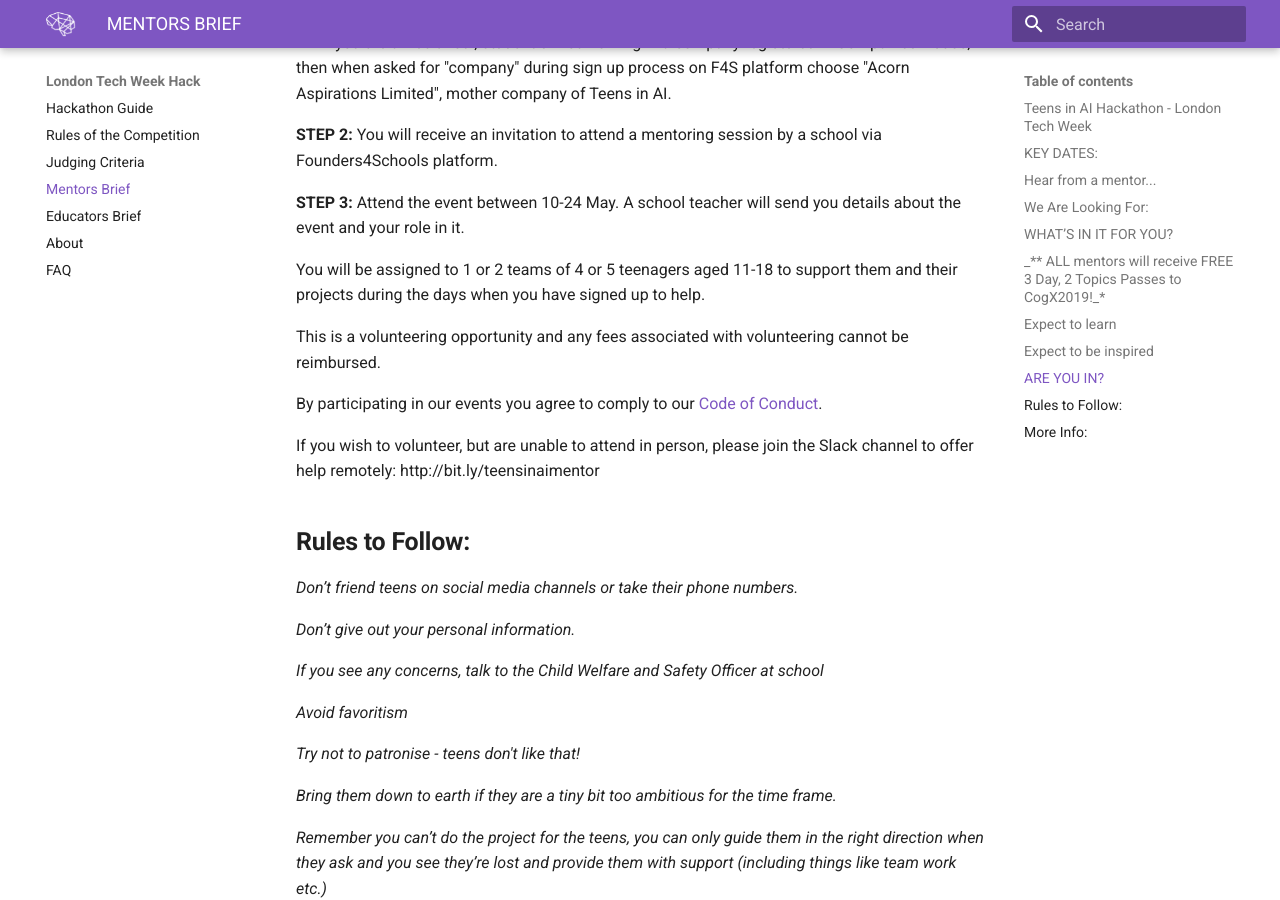
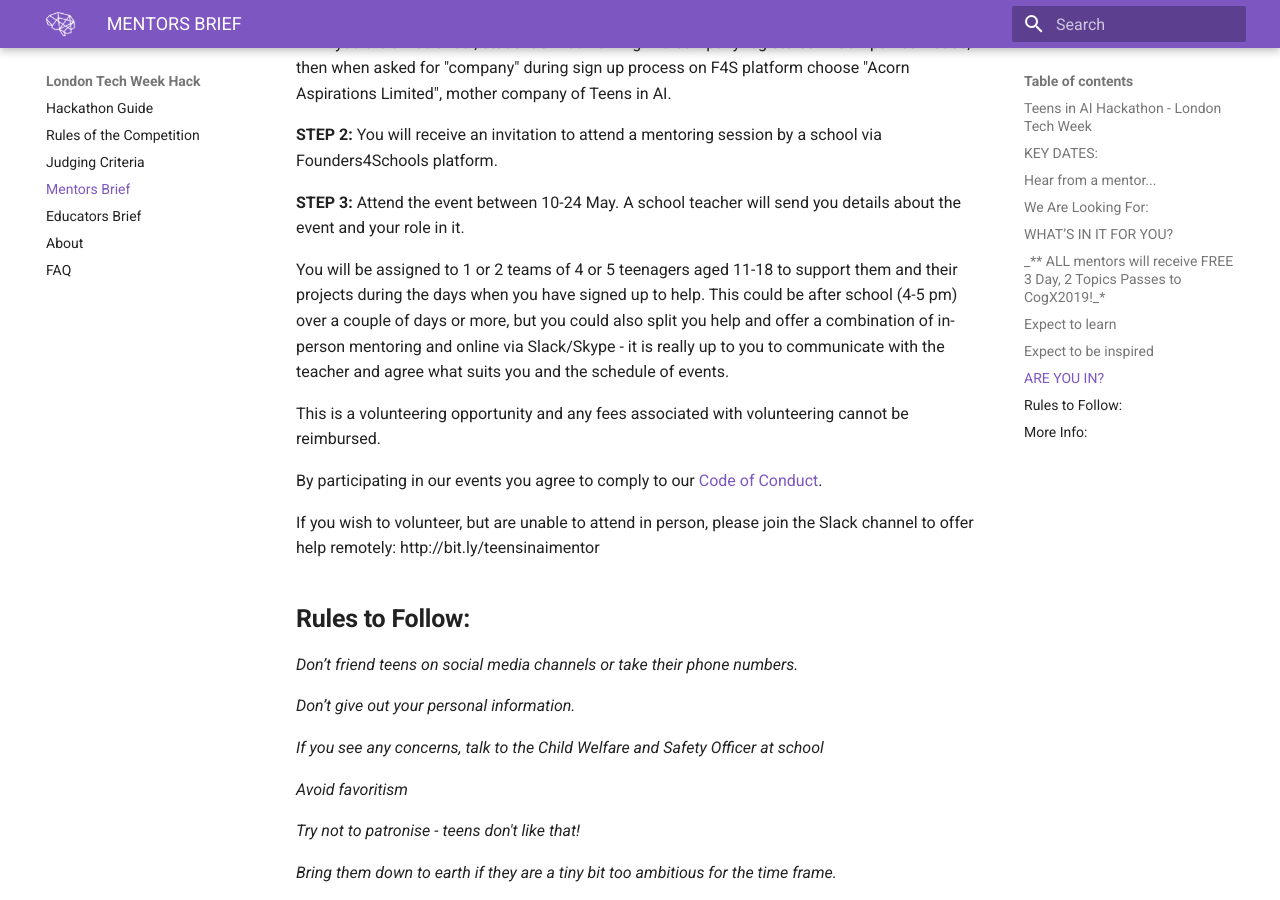
Before and after one commit to elenasinel/tech-week, an MkDocs documentation site: the page built from docs/mentors-brief.md, in a window 1280 px wide and 900 px high, scrolled down 4309 px. Built offline with MkDocs 1.6.1 and Material for MkDocs 9.7.7, drawn with Linux system fonts in a browser that asks for light colours.

Commit message:
Update Documentation “mentors-brief”

```diff
--- a/docs/mentors-brief.md
+++ b/docs/mentors-brief.md
@@ -140,7 +140,7 @@
 
 **STEP 3:** Attend the event between 10-24 May. A school teacher will send you details about the event and your role in it.
 
-You will be assigned to 1 or 2 teams of 4 or 5 teenagers aged 11-18 to support them and their projects during the days when you have signed up to help.
+You will be assigned to 1 or 2 teams of 4 or 5 teenagers aged 11-18 to support them and their projects during the days when you have signed up to help. This could be after school (4-5 pm) over a couple of days or more, but you could also split you help and offer a combination of in-person mentoring and online via Slack/Skype - it is really up to you to communicate with the teacher and agree what suits you and the schedule of events.
 
 This is a volunteering opportunity and any fees associated with volunteering cannot be reimbursed.
 
```
